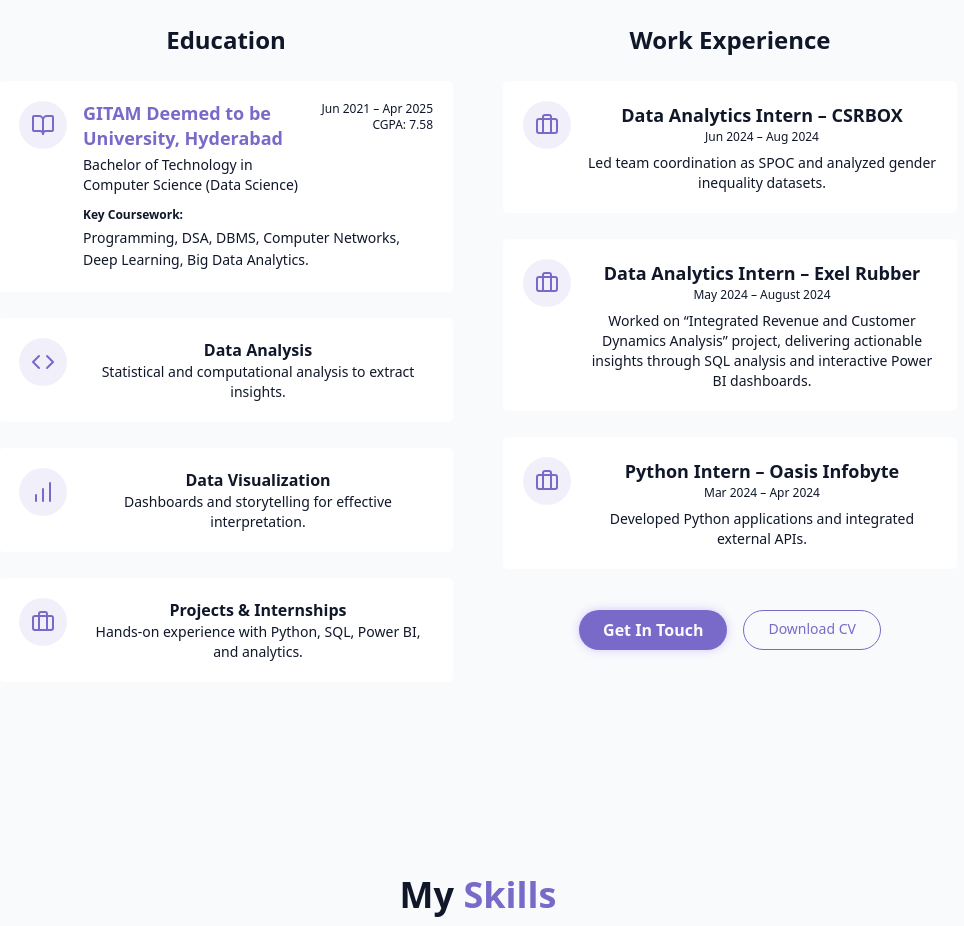
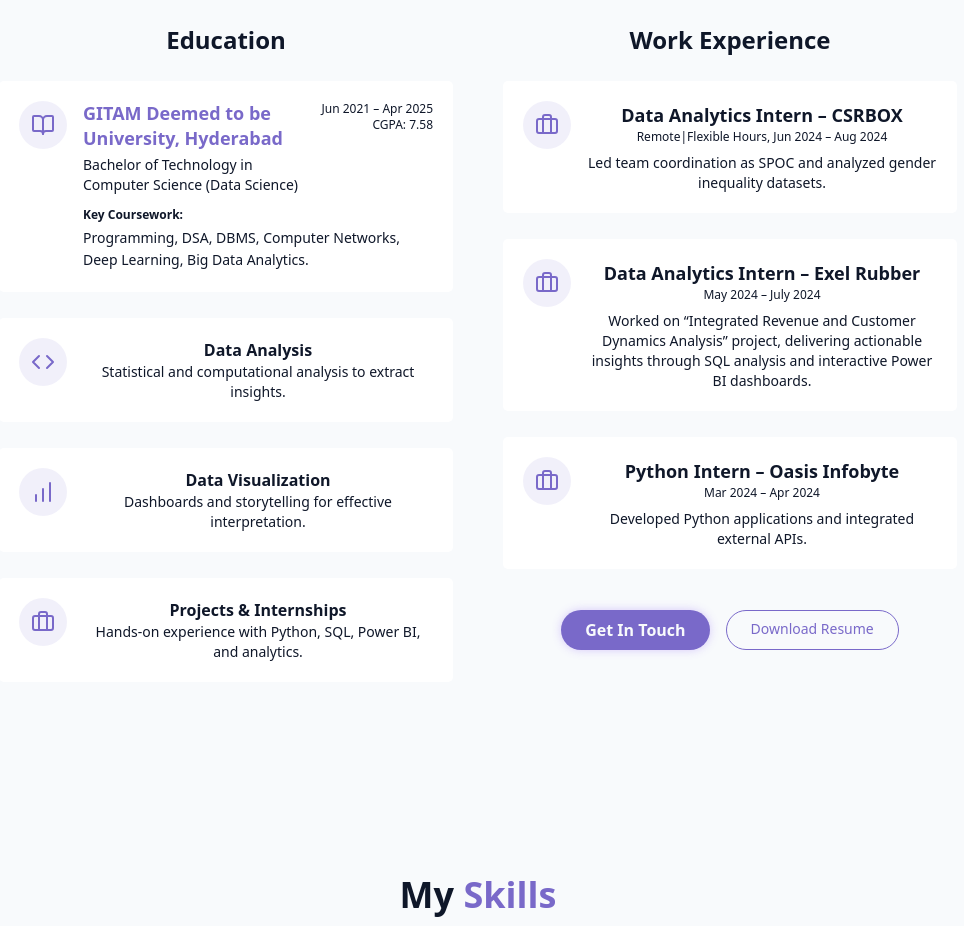
Before and after one commit to Tanishka-001/tanishka-hegde-portfolio, a React (Vite) app: page / in a window 1280 px wide. Shown: the part 960-1886 px from the top of the page, without its empty margins (162-1126 px from the left). Built offline with nearby package versions, Linux system fonts and the light colour scheme.

Commit message:
Update portfolio and resume

```diff
--- a/src/components/AboutSection.jsx
+++ b/src/components/AboutSection.jsx
@@ -100,7 +100,7 @@ export const AboutSection = () => {
                                 </div>
                                 <div>
                                     <h4 className="font-semibold text-lg">Data Analytics Intern – CSRBOX</h4>
-                                    <p className="text-muted-foreground text-xs">Jun 2024 – Aug 2024</p>
+                                    <p className="text-muted-foreground text-xs">Remote|Flexible Hours, Jun 2024 – Aug 2024</p>
                                     <p className="text-muted-foreground mt-2 text-sm">Led team coordination as SPOC and analyzed gender inequality datasets.</p>
                                 </div>
                             </div>
@@ -113,7 +113,7 @@ export const AboutSection = () => {
                                 </div>
                                 <div>
                                     <h4 className="font-semibold text-lg">Data Analytics Intern – Exel Rubber</h4>
-                                    <p className="text-muted-foreground text-xs">May 2024 – August 2024</p>
+                                    <p className="text-muted-foreground text-xs">May 2024 – July 2024</p>
                                     <p className="text-muted-foreground mt-2 text-sm"> Worked on “Integrated Revenue and Customer Dynamics Analysis” project, delivering actionable insights through SQL analysis and interactive Power BI dashboards.</p>
                                 </div>
                             </div>
@@ -138,11 +138,11 @@ export const AboutSection = () => {
                                 Get In Touch
                             </a>
                             <a
-                                href="/CV/Tanishka_Hegde_Curriculum_Vitae.pdf"
+                                href="/CV/Tanishka_Hegde_Resume_Portfolio_.pdf"
                                 target="_blank"
                                 className="px-6 py-2 rounded-full border border-primary text-primary hover:bg-primary/10 transition-colors text-sm font-medium"
                             >
-                                Download CV
+                                Download Resume
                             </a>
                         </div>
                     </div>
```
Also changed, not shown: 2 other files (tests, documents, lock files or other folders).
